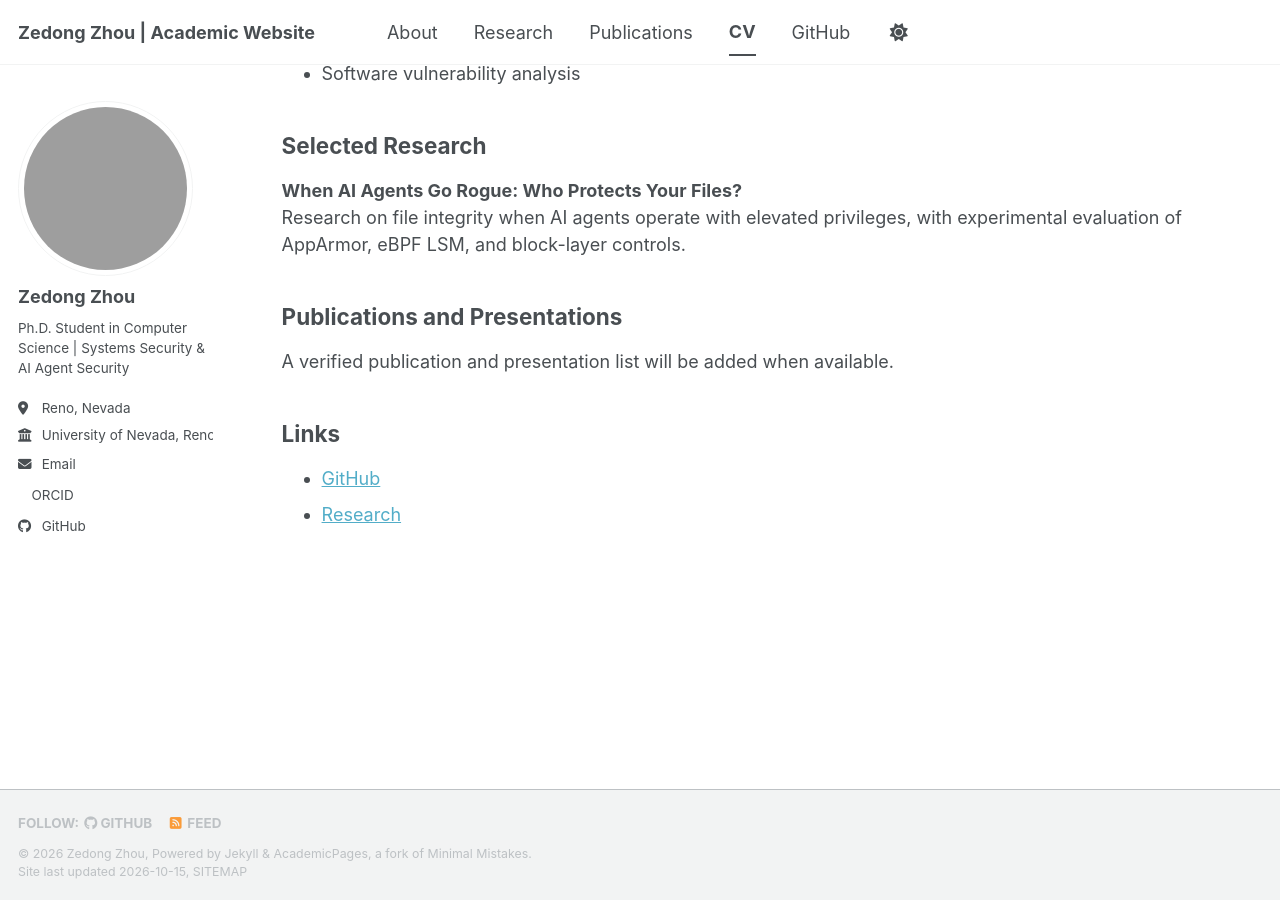
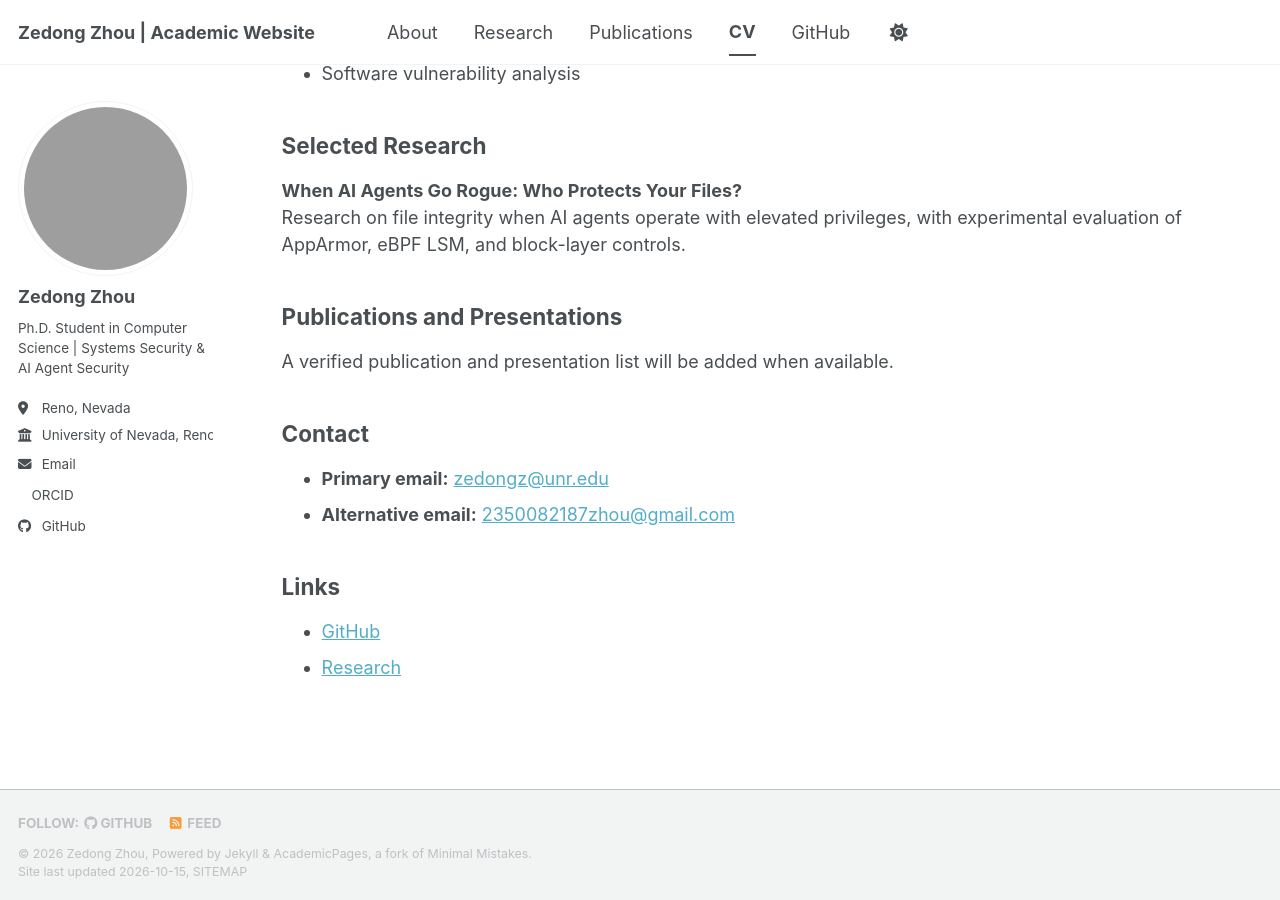
Before and after one commit to 2350082187zhou-ux/2350082187zhou-ux.github.io, a Jekyll site: the page built from _pages/cv.md, in a window 1280 px wide and 900 px high, scrolled down 606 px. Built offline with Jekyll 4.4.1, drawn with Linux system fonts in a browser that asks for light colours; a style sheet for code colours, icons or effects is not loaded; grey boxes are pictures that could not be loaded.

Commit message:
Add primary and alternative contact emails to academic site

```diff
--- a/_pages/cv.md
+++ b/_pages/cv.md
@@ -34,6 +34,11 @@ Research on file integrity when AI agents operate with elevated privileges, with
 
 A verified publication and presentation list will be added when available.
 
+## Contact
+
+- **Primary email:** [zedongz@unr.edu](mailto:zedongz@unr.edu)
+- **Alternative email:** [2350082187zhou@gmail.com](mailto:2350082187zhou@gmail.com)
+
 ## Links
 
 - [GitHub](https://github.com/2350082187zhou-ux)
```
